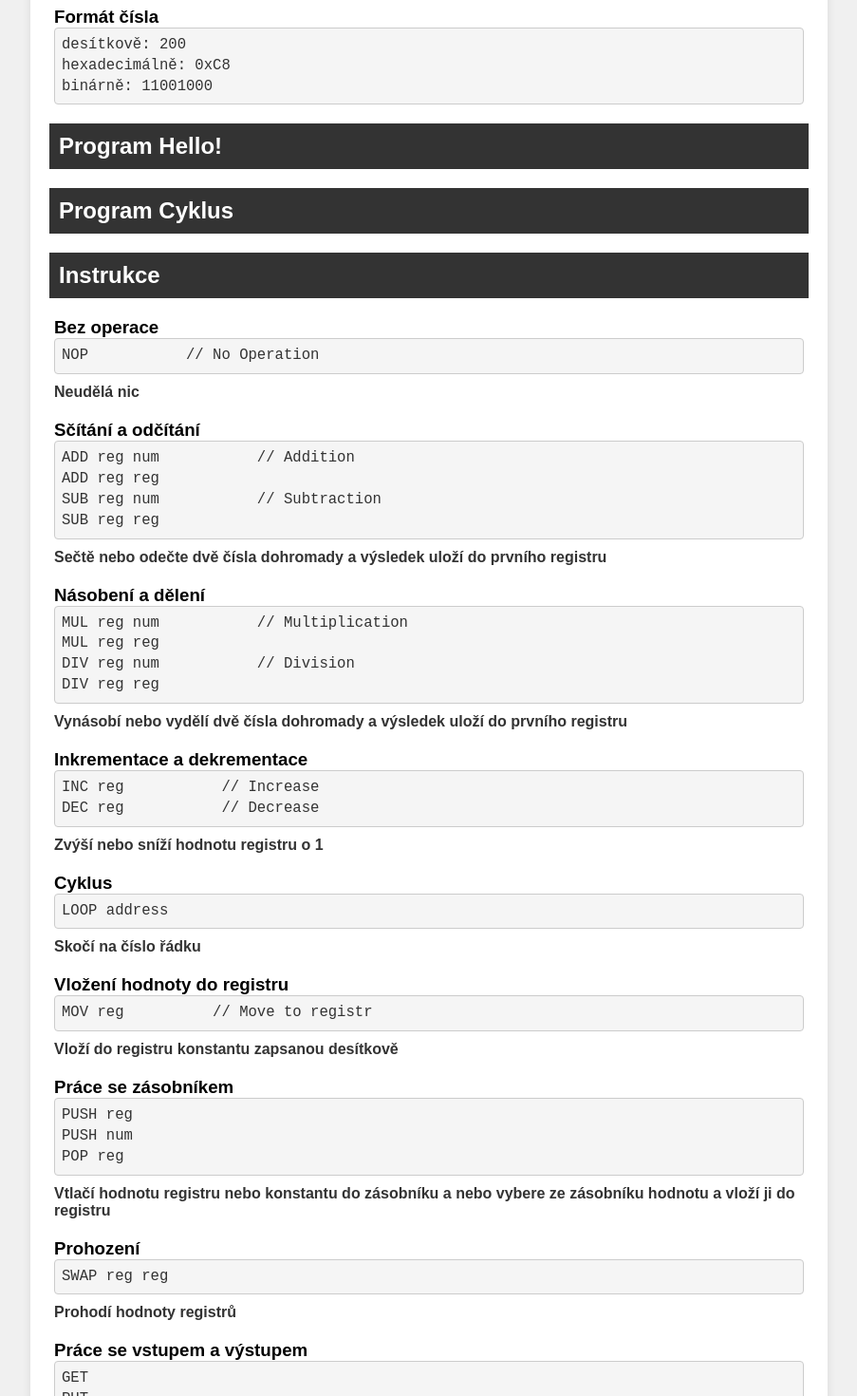
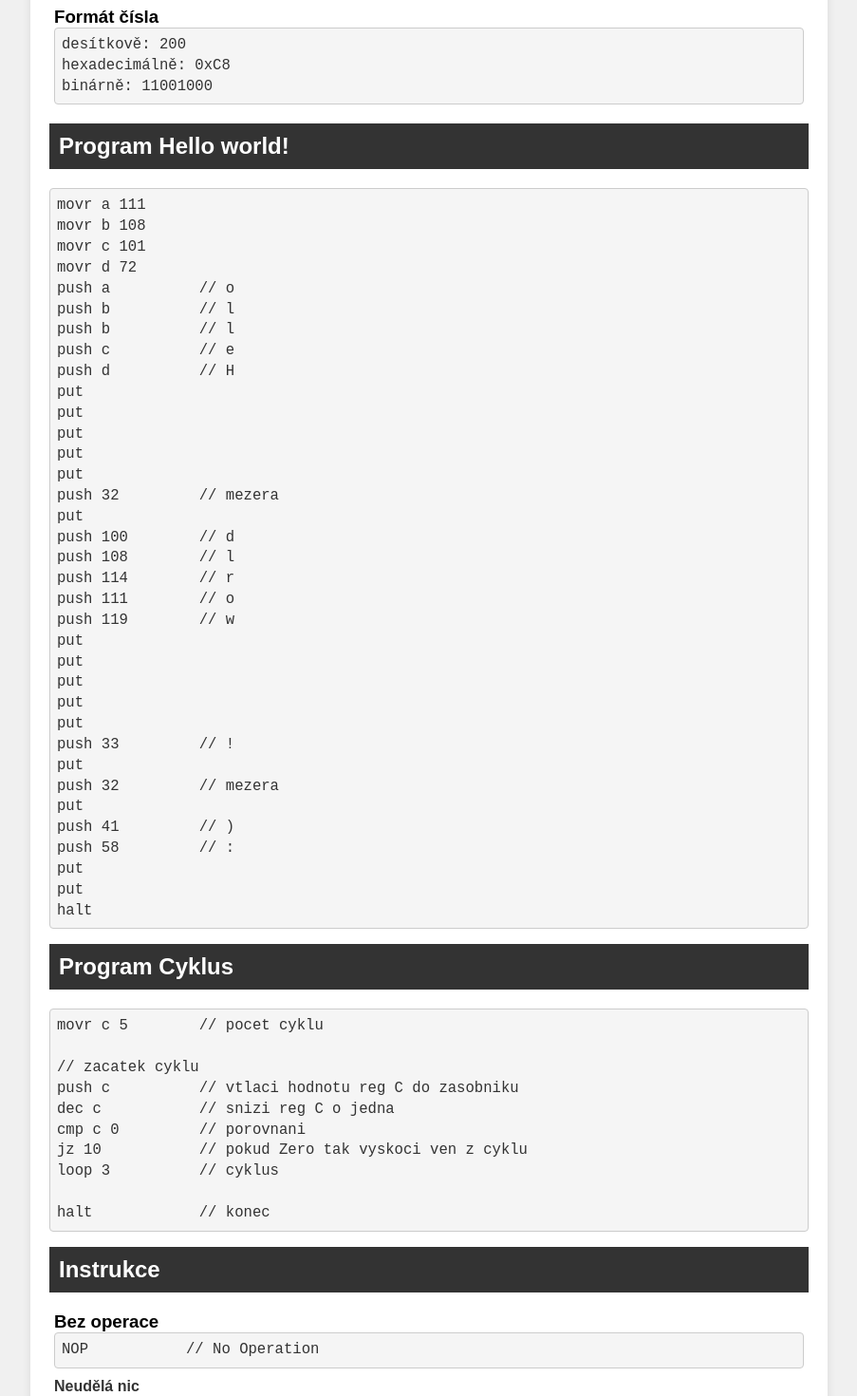
Before and after one commit to DanTabarka/AssemblerSimulator, a React (Create React App) app: page /instructions in a window 1280 px wide. Shown: the part 1080-2550 px from the top of the page at 95% size, without its empty margins (188-1091 px from the left). Built offline with nearby package versions, Linux system fonts and the light colour scheme.

Commit message:
fixed: it doesnt color multiple lines while editing code in STEP() and added more descriptions

```diff
--- a/src/Code/Code.jsx
+++ b/src/Code/Code.jsx
@@ -8,40 +8,6 @@ import CodeMirror from 'codemirror';
 
 function Code({ programCounter, nextProgramCounter, code, setCode, invalidLine, cpuStatus, userInput, setUserInput, userOutput }) {
   const codeInputRef = useRef(null);
-  // const lineNumbersRef = useRef(null);
-  // const highlightRef = useRef(null);
-
-  // const updateLineNumbers = () => {
-  //   const lines = code.split('\n');
-  //   let lineNumberText = '';
-  //   for (let i = 1; i <= lines.length; i++) {
-  //     if (i === invalidLine + 1) {
-  //       lineNumberText += `<span class="invalid">${i}</span>\n`;
-  //     } else if (i === programCounter){
-  //       lineNumberText += `<span class="highlight">${i}</span>\n`;
-  //     } else if (i === nextProgramCounter && programCounter + 1 != nextProgramCounter) {
-  //       lineNumberText += `<span class="next">${i}</span>\n`;
-  //     } else {
-  //       lineNumberText += `${i}\n`;
-  //     }
-  //   }
-  //   lineNumbersRef.current.innerHTML = lineNumberText;
-  // };
-
-
-
-  // const syncTextarea = () => {
-  //   if (codeInputRef.current && codeInputRef.current) {
-  //     codeInputRef.current.textContent = code;
-  //   }
-  // };
-
-
-  // const syncScroll = () => {
-  //   if (codeInputRef.current && lineNumbersRef.current) {
-  //     lineNumbersRef.current.scrollTop = codeInputRef.current.scrollTop;
-  //   }
-  // };
 
   useEffect(() => {
     if (codeInputRef.current) {
@@ -62,8 +28,18 @@ function Code({ programCounter, nextProgramCounter, code, setCode, invalidLine,
         );
       };
 
+      const clearAllHighlights = () => {
+        editor.getAllMarks().forEach(mark => mark.clear());   // becose there is LineClass and markText
+        const lineCount = editor.lineCount();
+        for (let i = 0; i < lineCount; i++) {
+          editor.removeLineClass(i, 'background', 'highlight');
+          editor.removeLineClass(i, 'background', 'next');
+          editor.removeLineClass(i, 'background', 'invalid');
+        }
+      };
+
       const updateHighlights = () => {
-        editor.getAllMarks().forEach(mark => mark.clear()); // Clear existing highlights
+        clearAllHighlights();
         if (programCounter) highlightLine(programCounter, 'highlight');
         if (nextProgramCounter && programCounter + 1 !== nextProgramCounter) highlightLine(nextProgramCounter, 'next');
         if (invalidLine !== -1) highlightLine(invalidLine + 1, 'invalid');
@@ -84,7 +60,6 @@ function Code({ programCounter, nextProgramCounter, code, setCode, invalidLine,
   }, [programCounter, nextProgramCounter, invalidLine]);
 
 
-
   return (
     <div className="code">
       {/* <div ref={lineNumbersRef} className="line-numbers"></div> */}
@@ -102,13 +77,13 @@ function Code({ programCounter, nextProgramCounter, code, setCode, invalidLine,
             CPU_Status: {cpuStatus}
           </p>
           <div className='input-container'>
-            <p class='inout'><span className='inout-highlight'>Input:</span></p>
-            <input  class='input'
+            <p className='inout'><span className='inout-highlight'>Input:</span></p>
+            <input  className='input'
                     value={userInput}
                     onChange={event => setUserInput(event.target.value)}
             ></input>
           </div>
-          <p class='inout'><span className='inout-highlight'>Output:</span> <span className='user-output'>{userOutput}</span></p>
+          <p className='inout'><span className='inout-highlight'>Output:</span> <span className='user-output'>{userOutput}</span></p>
         </div>
       </div>
     </div>
--- a/src/ProcessorInstructions/ProcessorInstructions.jsx
+++ b/src/ProcessorInstructions/ProcessorInstructions.jsx
@@ -4,15 +4,15 @@ function ProcessorInstructions () {
 
 
     return (
-        <div class="container">
+        <div className="container">
         <h1>Úvod</h1>
-        <div class="instruction">
+        <div className="instruction">
             <h3>Syntax</h3>
             <pre>
 {`instrukce argumenty            // komentář`}
             </pre>
         </div>
-        <div class="instruction">
+        <div className="instruction">
             <h3>Formát čísla</h3>
             <pre>
 {`desítkově: 200
@@ -20,17 +20,66 @@ hexadecimálně: 0xC8
 binárně: 11001000`}
             </pre>
         </div>
-        <h1>Program Hello!</h1>
+        <h1>Program Hello world!</h1>
+        <pre>
+{`movr a 111
+movr b 108
+movr c 101
+movr d 72
+push a		// o
+push b		// l
+push b		// l
+push c		// e
+push d		// H
+put
+put
+put
+put
+put
+push 32		// mezera
+put
+push 100	// d
+push 108	// l
+push 114	// r
+push 111	// o
+push 119	// w
+put
+put
+put
+put
+put
+push 33		// !
+put
+push 32		// mezera
+put
+push 41		// )
+push 58		// :
+put
+put
+halt`}
+        </pre>
         <h1>Program Cyklus</h1>
+        <pre>
+{`movr c 5	// pocet cyklu
+
+// zacatek cyklu
+push c		// vtlaci hodnotu reg C do zasobniku
+dec c		// snizi reg C o jedna
+cmp c 0		// porovnani
+jz 10		// pokud Zero tak vyskoci ven z cyklu
+loop 3		// cyklus
+
+halt		// konec`}
+            </pre>
         <h1>Instrukce</h1>
-        <div class="instruction">
+        <div className="instruction">
             <h3>Bez operace</h3>
             <pre>
 {`NOP           // No Operation`}
             </pre>
             <p>Neudělá nic</p>
         </div>
-        <div class="instruction">
+        <div className="instruction">
             <h3>Sčítání a odčítání</h3>
             <pre>
 {`ADD reg num           // Addition
@@ -40,7 +89,7 @@ SUB reg reg`}
             </pre>
             <p>Sečtě nebo odečte dvě čísla dohromady a výsledek uloží do prvního registru</p>
         </div>
-        <div class="instruction">
+        <div className="instruction">
             <h3>Násobení a dělení</h3>
             <pre>
 {`MUL reg num           // Multiplication
@@ -50,7 +99,7 @@ DIV reg reg`}
             </pre>
             <p>Vynásobí nebo vydělí dvě čísla dohromady a výsledek uloží do prvního registru</p>
         </div>
-        <div class="instruction">
+        <div className="instruction">
             <h3>Inkrementace a dekrementace</h3>
             <pre>
 {`INC reg           // Increase
@@ -58,21 +107,21 @@ DEC reg           // Decrease`}
             </pre>
             <p>Zvýší nebo sníží hodnotu registru o 1</p>
         </div>
-        <div class="instruction">
+        <div className="instruction">
             <h3>Cyklus</h3>
             <pre>
 {`LOOP address`}
             </pre>
             <p>Skočí na číslo řádku</p>
         </div>
-        <div class="instruction">
+        <div className="instruction">
             <h3>Vložení hodnoty do registru</h3>
             <pre>
 {`MOV reg          // Move to registr`}
             </pre>
             <p>Vloží do registru konstantu zapsanou desítkově</p>
         </div>
-        <div class="instruction">
+        <div className="instruction">
             <h3>Práce se zásobníkem</h3>
             <pre>
 {`PUSH reg
@@ -81,14 +130,14 @@ POP reg`}
             </pre>
             <p>Vtlačí hodnotu registru nebo konstantu do zásobníku a nebo vybere ze zásobníku hodnotu a vloží ji do registru</p>
         </div>
-        <div class="instruction">
+        <div className="instruction">
             <h3>Prohození</h3>
             <pre>
 {`SWAP reg reg`}
             </pre>
             <p>Prohodí hodnoty registrů</p>
         </div>
-        <div class="instruction">
+        <div className="instruction">
             <h3>Práce se vstupem a výstupem</h3>
             <pre>
 {`GET
@@ -96,7 +145,7 @@ PUT`}
             </pre>
             <p>Vezme znak ze vstupu a vloží ho na zásobník nebo vyjme hodnotu ze zásobníku a vytiskne ji na výstup</p>
         </div>
-        <div class="instruction">
+        <div className="instruction">
             <h3>Porovnávání</h3>
             <pre>
 {`CMP reg reg           // Compare
@@ -104,7 +153,7 @@ CMP reg num`}
             </pre>
             <p>Porovná dvě hodnoty a nastaví příznaky</p>
         </div>
-        <div class="instruction">
+        <div className="instruction">
             <h3>Logické instrukce</h3>
             <pre>
 {`AND reg reg
@@ -117,7 +166,7 @@ NOT reg`}
             </pre>
             <p>Logický součin, logický součet, výlučná disjunkce, negace</p>
         </div>
-        <div class="instruction">
+        <div className="instruction">
             <h3>Binární posun</h3>
             <pre>
 {`SHL reg         // Shift Left
@@ -125,7 +174,7 @@ SHR reg         // Shift Right`}
             </pre>
             <p>Posune hodnotu registru o 1 bit doleva nebo doprava</p>
         </div>
-        <div class="instruction">
+        <div className="instruction">
             <h3>Skoky</h3>
             <pre>
 {`JZ num          // Jump if Zero
@@ -135,7 +184,7 @@ JNS num         // Jump if Not Sign`}
             </pre>
             <p>Pokud je splněna podmínka tak skočí na číslo řádku</p>
         </div>
-        <div class="instruction">
+        <div className="instruction">
             <h3>Zastavení procesoru</h3>
             <pre>
 {`HALT`}
```
